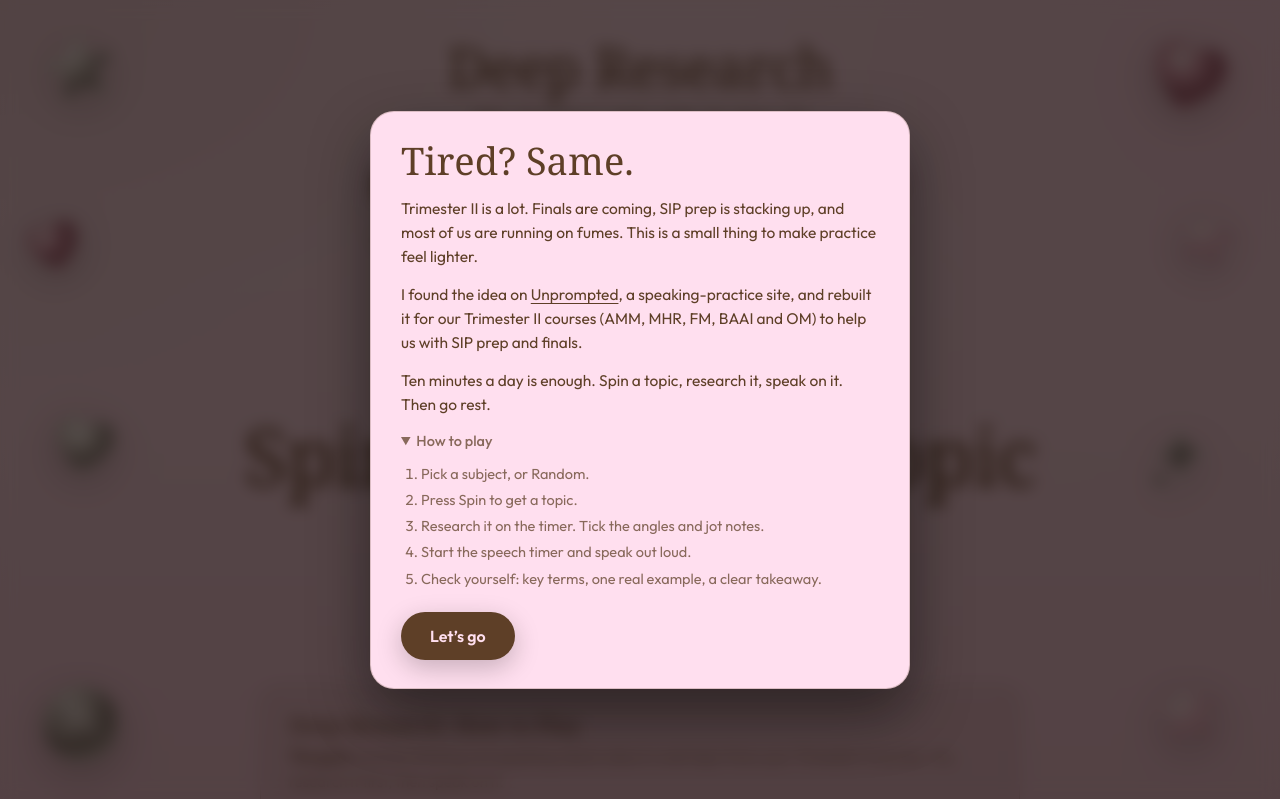
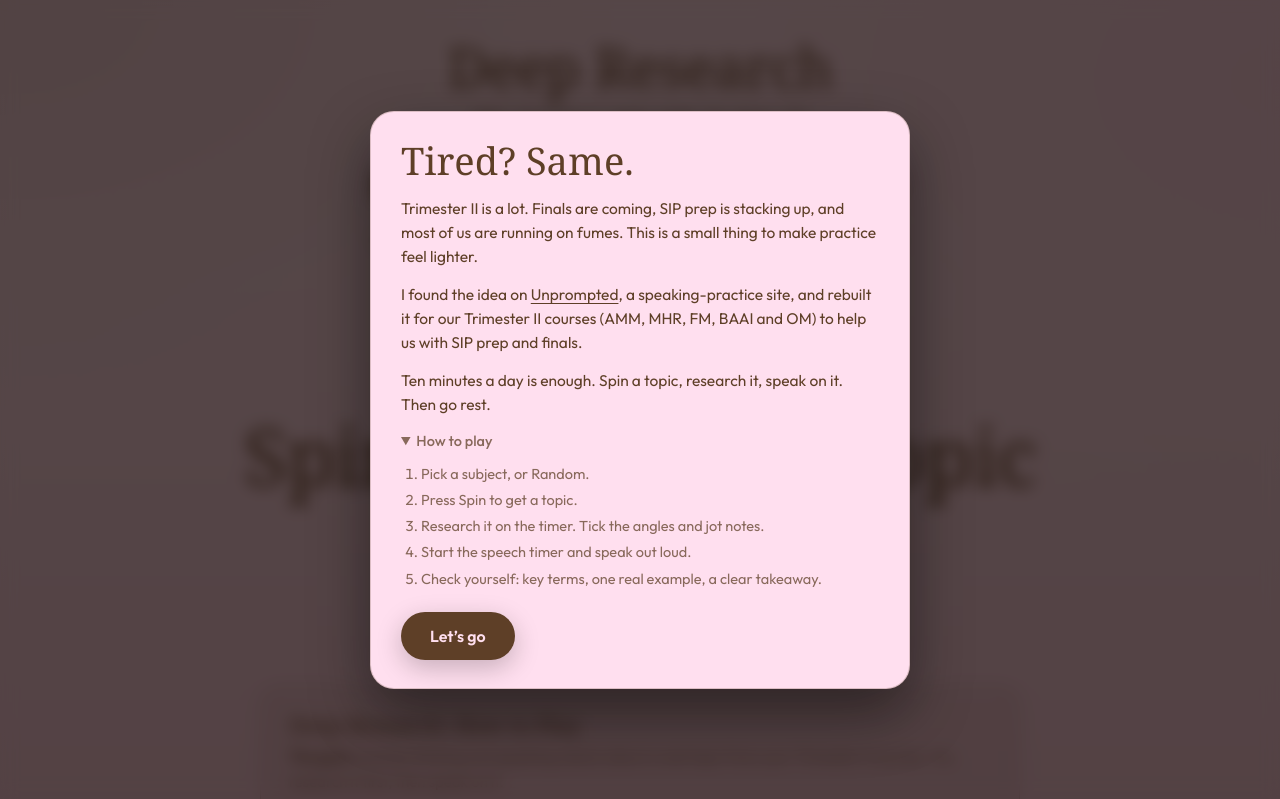
Before and after one commit to AnshikaSingh221/Deep, a website: page index.html in a window 1280 px wide. Shown: the top 799 px of the page. Drawn offline with Linux system fonts and the light colour scheme; a web font is replaced by a local one.

Commit message:
Remove Y2K decorative stickers

```diff
--- a/index.html
+++ b/index.html
@@ -69,42 +69,12 @@ textarea::placeholder{color:var(--mut)}
 .card ol{margin:10px 0 0;padding-left:20px;line-height:1.6}
 .card li{margin:3px 0}
 .card .btn.pri{padding:13px 28px;font-size:16px}
-.deco{position:fixed;inset:0;pointer-events:none;z-index:0;overflow:hidden}
-.stk{position:absolute;opacity:.88;filter:drop-shadow(0 10px 20px rgba(0,0,0,.28));animation:flt 7s ease-in-out infinite}
-.stk.b{animation-duration:9s;animation-delay:-3s}.stk.c{animation-duration:8s;animation-delay:-5s}
-@keyframes flt{0%,100%{transform:translateY(0) rotate(var(--r,0deg))}50%{transform:translateY(-10px) rotate(calc(var(--r,0deg) + 4deg))}}
-@media(max-width:900px){.stk{opacity:.35;transform:scale(.7)}}
-@media(max-width:600px){.stk.hide-m{display:none}}
 @media(min-width:768px){main{padding:36px 48px 40px}h1{font-size:clamp(40px,4.5vw,56px)}.by{font-size:17px;margin:6px 0 28px}.pill{font-size:16px;padding:11px 22px}.desc{max-width:560px;font-size:17px;margin:16px auto 0}.stage{margin:clamp(28px,6vh,52px) auto 0;min-height:320px}.eye{font-size:14px}.md{font-size:clamp(32px,5vw,48px)}.sm{font-size:clamp(25px,3.6vw,34px)}.where{font-size:17px}.btn{font-size:18px;padding:17px 36px}.gear{width:58px;height:58px;padding:0;font-size:22px}.chips{max-width:760px}.chips label{font-size:16px;padding:10px 18px}textarea{width:min(760px,100%);min-height:130px;font-size:16px}.hint{font-size:14px;margin-top:28px}}
 button:focus-visible,textarea:focus-visible,input:focus-visible{outline:3px solid var(--acc);outline-offset:3px}
 @media (prefers-reduced-motion:reduce){*{animation:none!important;transition:none!important}}
 </style>
 </head>
 <body>
-<div class="deco" aria-hidden="true">
-<svg width="0" height="0" style="position:absolute"><defs>
-<linearGradient id="chr" x1="0%" y1="0%" x2="100%" y2="100%"><stop offset="0%" stop-color="#fff"/><stop offset="28%" stop-color="#d8d6d2"/><stop offset="52%" stop-color="#6e6b68"/><stop offset="76%" stop-color="#f2efeb"/><stop offset="100%" stop-color="#9e9a95"/></linearGradient>
-<radialGradient id="chrR" cx="35%" cy="28%" r="70%"><stop offset="0%" stop-color="#fff"/><stop offset="35%" stop-color="#dbd8d2"/><stop offset="75%" stop-color="#75716c"/><stop offset="100%" stop-color="#b8b3ac"/></radialGradient>
-<radialGradient id="pnk" cx="35%" cy="28%" r="72%"><stop offset="0%" stop-color="#ffe8f3"/><stop offset="32%" stop-color="#e39bb5"/><stop offset="72%" stop-color="#8b425c"/><stop offset="100%" stop-color="#c97291"/></radialGradient>
-<radialGradient id="glt" cx="40%" cy="40%" r="70%"><stop offset="0%" stop-color="#fff5fa"/><stop offset="40%" stop-color="#f7bdd4"/><stop offset="100%" stop-color="#d489a8"/></radialGradient>
-</defs></svg>
-<!-- Top-left chrome star -->
-<svg class="stk" style="top:4%;left:3%;width:84px;--r:-12deg" viewBox="0 0 100 100"><path d="M50 6 L61 36 L94 38 L68 58 L77 90 L50 72 L23 90 L32 58 L6 38 L39 36 Z" fill="url(#chrR)" stroke="rgba(255,255,255,.65)" stroke-width="1.5" stroke-linejoin="round"/><ellipse cx="42" cy="34" rx="10" ry="5" fill="#fff" opacity=".6" transform="rotate(-25 42 34)"/></svg>
-<!-- Top-right pink metallic heart -->
-<svg class="stk b" style="top:5%;right:4%;width:82px;--r:14deg" viewBox="0 0 100 100"><path d="M50 88 C20 68 6 48 6 30 C6 15 18 6 31 6 C41 6 47 12 50 18 C53 12 59 6 69 6 C82 6 94 15 94 30 C94 48 80 68 50 88 Z" fill="url(#pnk)" stroke="rgba(255,230,242,.6)" stroke-width="1.5"/><ellipse cx="32" cy="24" rx="11" ry="6" fill="#fff" opacity=".65" transform="rotate(-30 32 24)"/></svg>
-<!-- Upper-left pink metallic heart -->
-<svg class="stk c hide-m" style="top:28%;left:2%;width:58px;--r:-16deg" viewBox="0 0 100 100"><path d="M50 88 C20 68 6 48 6 30 C6 15 18 6 31 6 C41 6 47 12 50 18 C53 12 59 6 69 6 C82 6 94 15 94 30 C94 48 80 68 50 88 Z" fill="url(#pnk)" stroke="rgba(255,230,242,.55)" stroke-width="1.5"/><ellipse cx="32" cy="24" rx="10" ry="5" fill="#fff" opacity=".6" transform="rotate(-30 32 24)"/></svg>
-<!-- Mid-right pink glitter star -->
-<svg class="stk hide-m" style="top:26%;right:3%;width:72px;--r:10deg" viewBox="0 0 100 100"><path d="M50 4 L61 35 L95 36 L68 57 L78 90 L50 71 L22 90 L32 57 L5 36 L39 35 Z" fill="url(#glt)" stroke="rgba(255,255,255,.7)" stroke-width="1"/><circle cx="40" cy="40" r="2" fill="#fff"/><circle cx="60" cy="48" r="1.8" fill="#fff"/><circle cx="48" cy="60" r="2.2" fill="#fff"/><circle cx="32" cy="42" r="1.5" fill="#fff"/><circle cx="68" cy="68" r="1.5" fill="#fff"/><circle cx="52" cy="25" r="1.6" fill="#fff"/></svg>
-<!-- Mid-left chrome heart -->
-<svg class="stk b hide-m" style="top:52%;left:4%;width:66px;--r:10deg" viewBox="0 0 100 100"><path d="M50 88 C20 68 6 48 6 30 C6 15 18 6 31 6 C41 6 47 12 50 18 C53 12 59 6 69 6 C82 6 94 15 94 30 C94 48 80 68 50 88 Z" fill="url(#chrR)" stroke="rgba(255,255,255,.6)" stroke-width="1.5"/><ellipse cx="33" cy="24" rx="10" ry="5" fill="#fff" opacity=".7" transform="rotate(-30 33 24)"/></svg>
-<!-- Mid-right chrome Y2K sparkles -->
-<svg class="stk c hide-m" style="top:53%;right:5%;width:74px;--r:-6deg" viewBox="0 0 100 100"><path d="M52 6 C55 34 66 45 94 48 C66 51 55 62 52 90 C49 62 38 51 10 48 C38 45 49 34 52 6 Z" fill="url(#chr)" stroke="#fff" stroke-width="1.2"/><path d="M22 64 C24 74 28 78 38 80 C28 82 24 86 22 96 C20 86 16 82 6 80 C16 78 20 74 22 64 Z" fill="url(#chr)" stroke="#fff" stroke-width="1"/></svg>
-<!-- Bottom-left silver disco ball -->
-<svg class="stk b" style="bottom:4%;left:3%;width:86px;--r:0deg" viewBox="0 0 100 100"><defs><clipPath id="dc"><circle cx="50" cy="50" r="44"/></clipPath></defs><circle cx="50" cy="50" r="44" fill="url(#chrR)" stroke="rgba(255,255,255,.6)" stroke-width="1.5"/><g clip-path="url(#dc)" stroke="#2b2623" stroke-width="1.1" opacity=".75"><path d="M6 25 H94 M6 37 H94 M6 50 H94 M6 63 H94 M6 75 H94" fill="none"/><path d="M50 6 V94 M34 6 Q26 50 34 94 M66 6 Q74 50 66 94 M19 12 Q8 50 19 88 M81 12 Q92 50 81 88" fill="none"/></g><rect x="33" y="26" width="10" height="9" fill="#fff" opacity=".85" rx="1"/><rect x="46" y="38" width="11" height="10" fill="#fff" opacity=".7" rx="1"/><rect x="23" y="39" width="8" height="9" fill="#444" opacity=".55" rx="1"/><rect x="59" y="51" width="10" height="10" fill="#fff" opacity=".6" rx="1"/></svg>
-<!-- Bottom-right pink glitter star & small chrome star -->
-<svg class="stk" style="bottom:5%;right:4%;width:82px;--r:-8deg" viewBox="0 0 100 100"><path d="M50 4 L61 35 L95 36 L68 57 L78 90 L50 71 L22 90 L32 57 L5 36 L39 35 Z" fill="url(#glt)" stroke="rgba(255,255,255,.75)" stroke-width="1"/><circle cx="44" cy="36" r="2.2" fill="#fff"/><circle cx="62" cy="50" r="2" fill="#fff"/><circle cx="38" cy="58" r="1.8" fill="#fff"/><circle cx="54" cy="64" r="2" fill="#fff"/></svg>
-</div>
 <div class="modal on" id="intro" role="dialog" aria-modal="true" aria-labelledby="intro-t">
 <div class="card">
 <h2 id="intro-t">Tired? Same.</h2>
```
